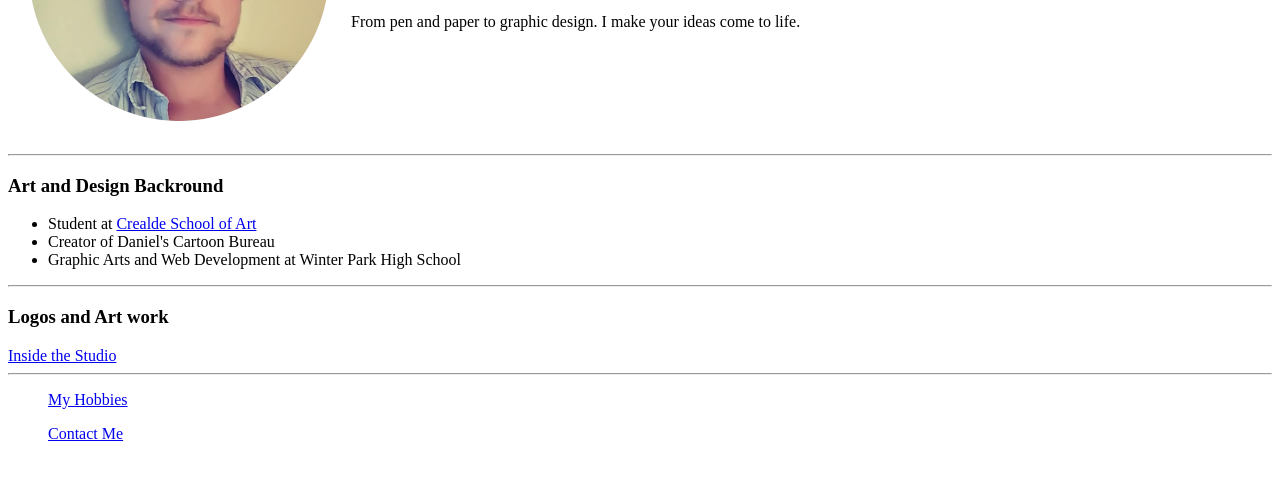
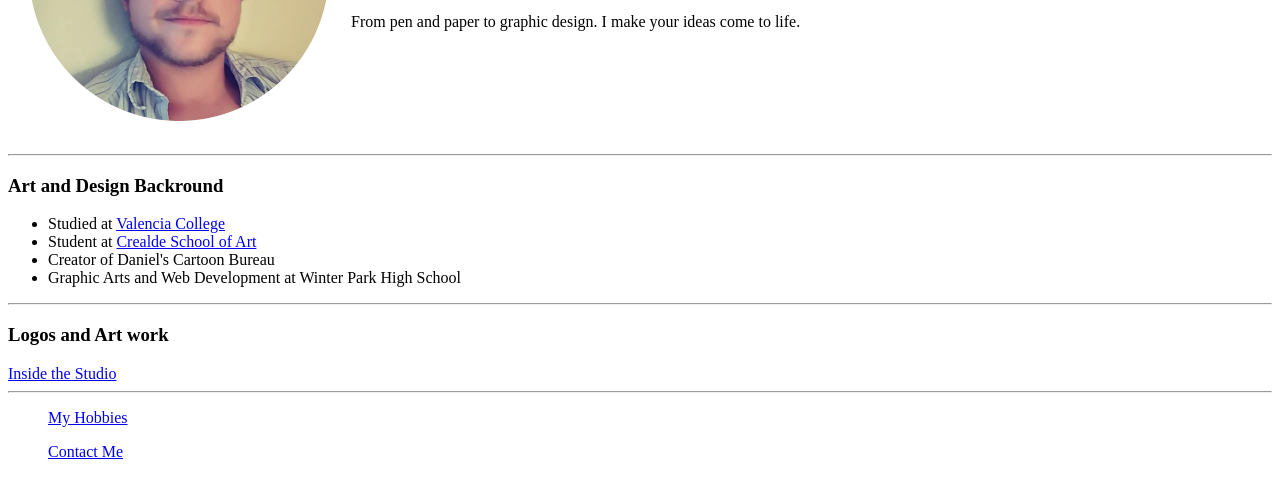
Before and after one commit to DCBates001/cv, a plain HTML site: page index.html in a window 1280 px wide. Shown: the part 208-706 px from the top of the page. Drawn offline with Linux system fonts and the light colour scheme.

Commit message:
Update index.html

```diff
--- a/index.html
+++ b/index.html
@@ -22,6 +22,7 @@
   <hr>
   <h3>Art and Design Backround</h3>
   <ul>
+    <li>Studied at <a href="https://valenciacollege.edu/">Valencia College</a></li>
     <li>Student at <a href="http://crealde.org/">Crealde School of Art</a></li>
     <li>Creator of Daniel's Cartoon Bureau</li>
     <li>Graphic Arts and Web Development at Winter Park High School</li>
```
